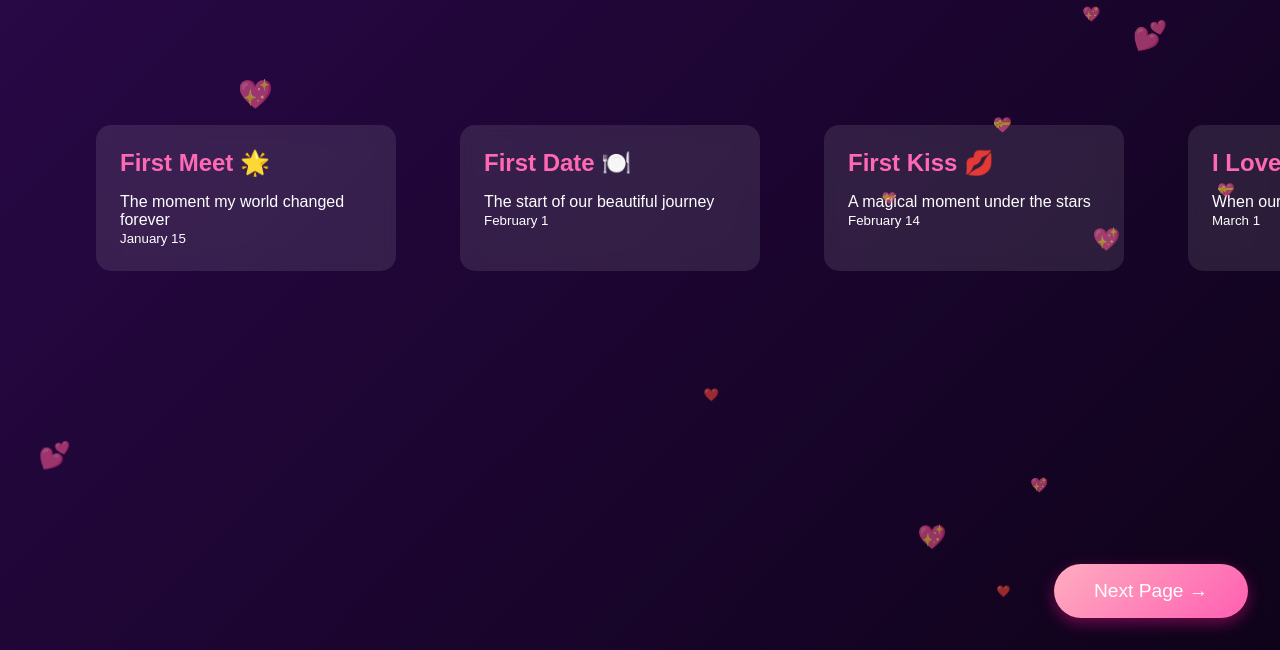
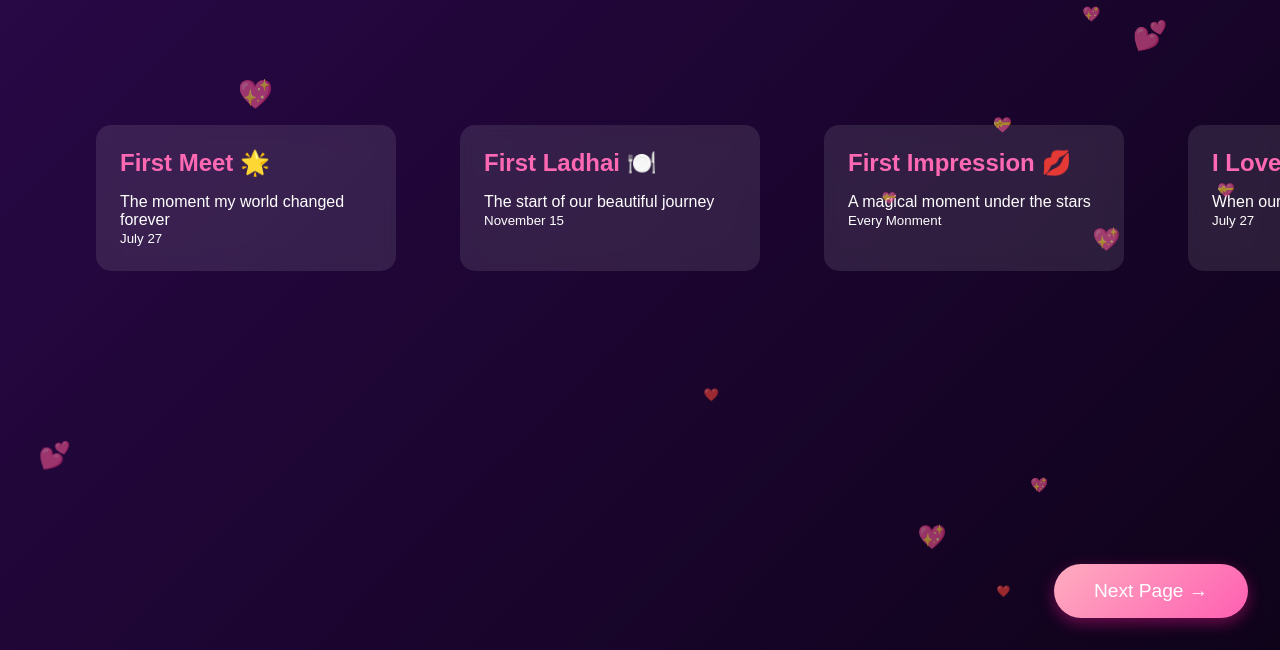
Before and after one commit to sandeepadebnath69/love-anniversary, a plain HTML site: page lovestory.html in a window 1280 px wide. Shown: the part 150-800 px from the top of the page. Drawn offline with nearby package versions, Linux system fonts and the light colour scheme.

Commit message:
Update lovestory.html

```diff
--- a/lovestory.html
+++ b/lovestory.html
@@ -223,22 +223,22 @@
             {
                 title: "First Meet 🌟",
                 description: "The moment my world changed forever",
-                date: "January 15"
+                date: "July 27"
             },
             {
-                title: "First Date 🍽️",
+                title: "First Ladhai 🍽️",
                 description: "The start of our beautiful journey",
-                date: "February 1"
+                date: "November 15"
             },
             {
-                title: "First Kiss 💋",
+                title: "First Impression 💋",
                 description: "A magical moment under the stars",
-                date: "February 14"
+                date: "Every Monment"
             },
             {
                 title: "I Love You ❤️",
                 description: "When our hearts became one",
-                date: "March 1"
+                date: "July 27"
             }
         ];
 
```
